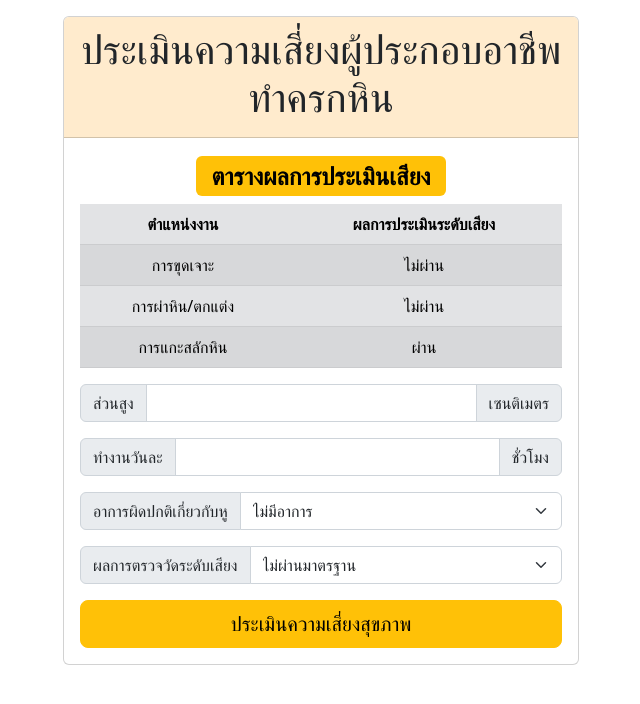
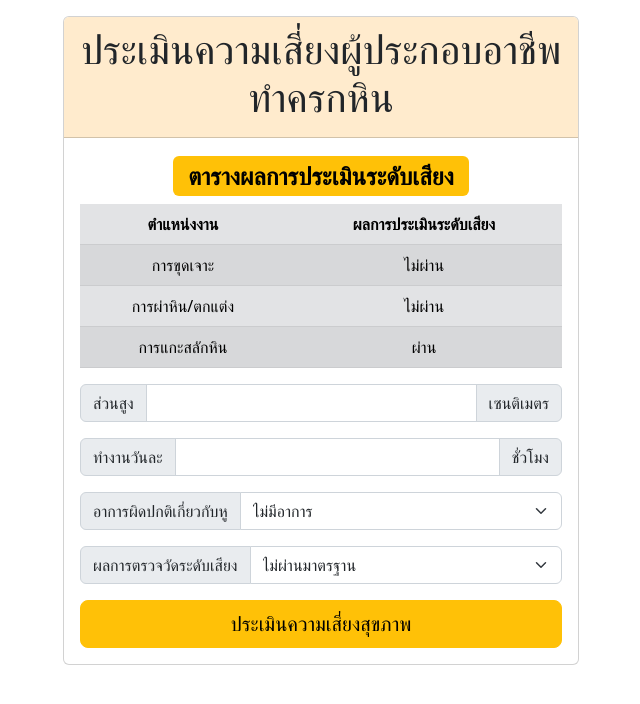
Before and after one commit to chanomyen/thaihealth-lpg, a plain HTML site: page silicosis-risk-prediction.html in a window 1280 px wide. Shown: the whole page, without its empty margins (319-959 px from the left). Drawn offline with nearby package versions, Linux system fonts and the light colour scheme; a script that the page names is missing.

Commit message:
update table header

```diff
--- a/silicosis-risk-prediction.html
+++ b/silicosis-risk-prediction.html
@@ -17,7 +17,7 @@
                 <h1 class="text-center">ประเมินความเสี่ยงผู้ประกอบอาชีพทำครกหิน</h1>
             </div>
             <div class="card-body text-center">
-                <h2><span class="badge text-bg-warning text-center">ตารางผลการประเมินเสียง</span></h2>
+                <h2><span class="badge text-bg-warning text-center">ตารางผลการประเมินระดับเสียง</span></h2>
                 <div class="table-responsive">
                     <table class="table align-middle table-secondary table-striped table-hover">
                         <thead>
```
